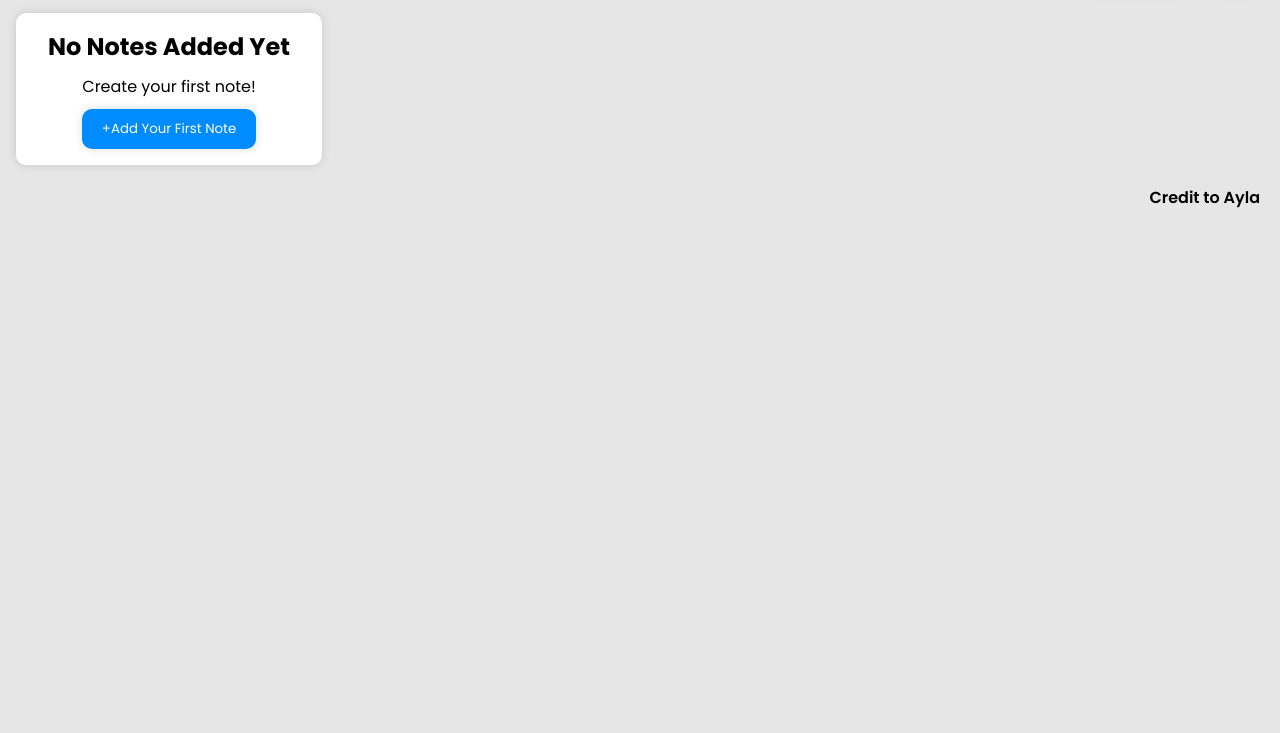
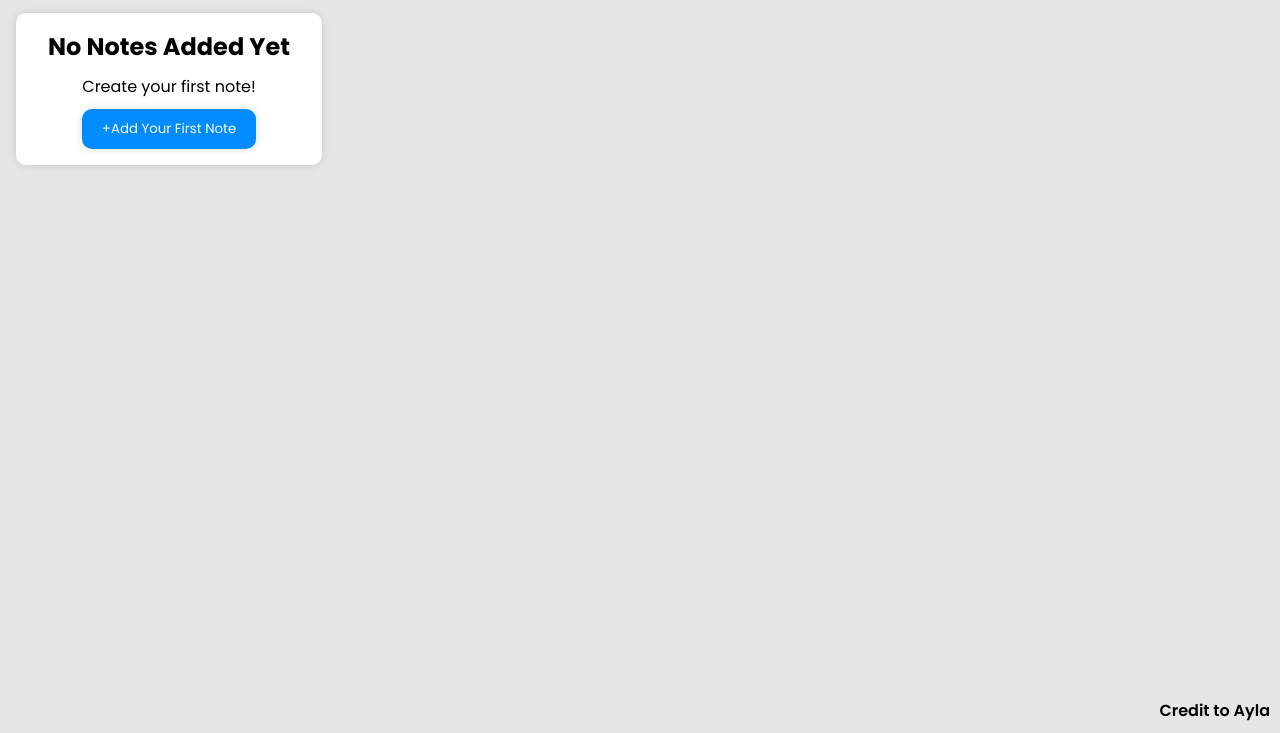
Before and after one commit to dagisolo10/quick-note-app, a plain HTML site: page index.html in a window 1280 px wide. Shown: the part 67-800 px from the top of the page. Drawn offline with Linux system fonts and the light colour scheme.

Commit message:
Update style.css

```diff
--- a/style.css
+++ b/style.css
@@ -42,13 +42,18 @@
 }
 
 .credit {
+    width: 100%;
+    display: flex;
+    justify-content: flex-end;
+    /* background-color: darkblue; */
     color: var(--text-color);
     margin-top: auto;
-    margin-top: 20px;
-    margin-left: auto;
-    transform: translateX(-20px);
     font-weight: 600;
-    padding: 0 0 10px 0;
+    padding: 10px 0px;
+}
+
+.credit p {
+    transform: translateX(-10px);
 }
 
 body {
```
